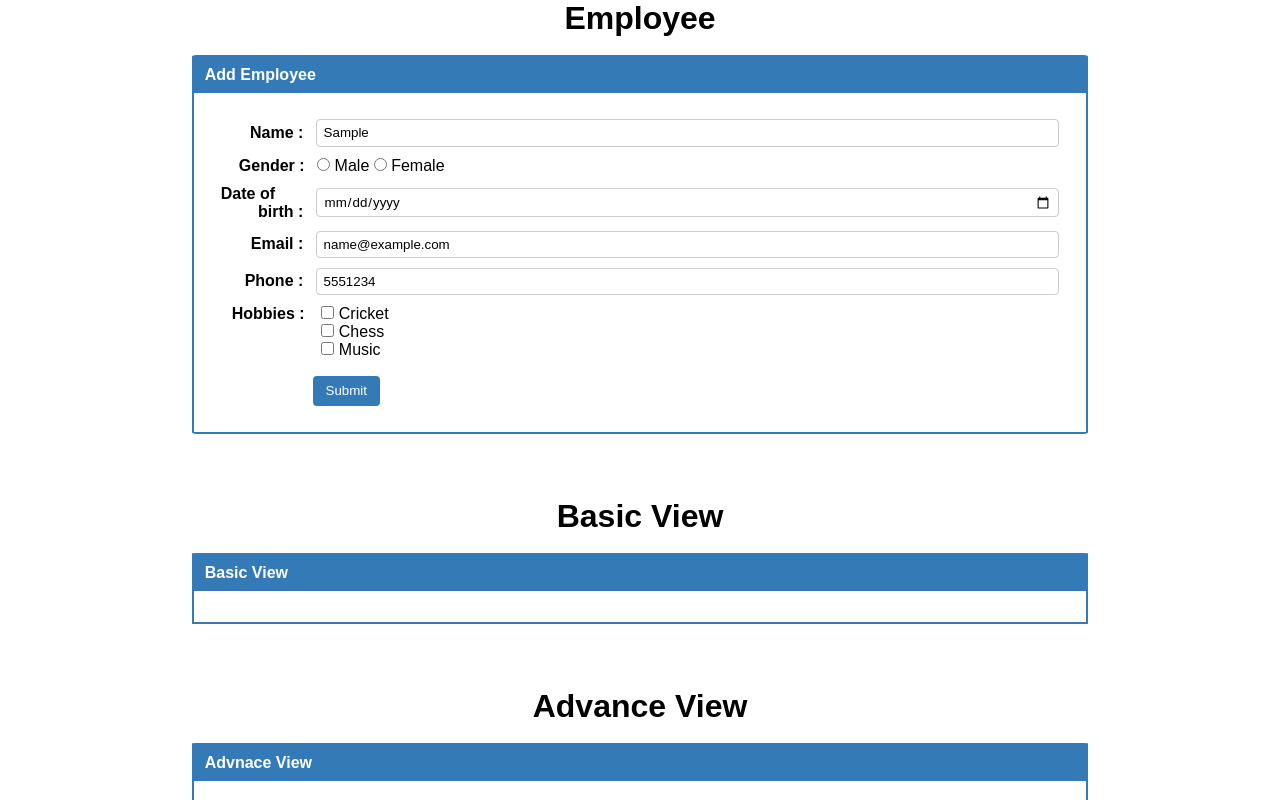
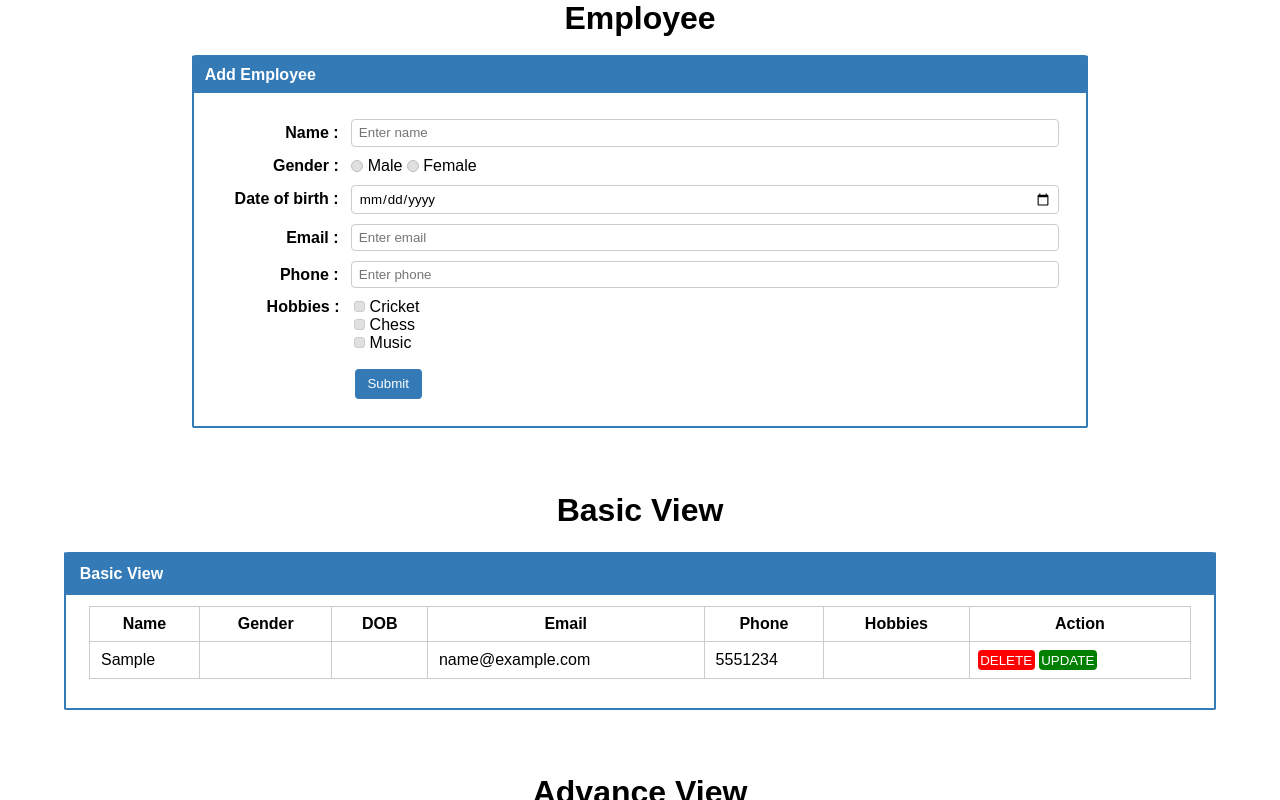
Before and after one commit to sahilswebosmotic/HTML_CSS_JS_TASK, a website: page index.html in a window 1280 px wide. Both pictures are taken after typing "Sample", "Sample", "name@example.com", "5551234" into the empty fields and a click on the button "Submit". Shown: the top 800 px of the page. Drawn offline with Linux system fonts and the light colour scheme; files that its build step writes are made by us from their sources.

Commit message:
Fourth commit

```diff
--- a/index.html
+++ b/index.html
@@ -5,7 +5,7 @@
     <meta http-equiv="X-UA-Compatible" content="IE=edge" />
     <meta name="viewport" content="width=device-width, initial-scale=1.0" />
     <title>Employee</title>
-    <link rel="stylesheet" href="/HTML_CSS_JS/style.css" />
+    <link rel="stylesheet" href="/style.css" />
   </head>
 
   <body>
--- a/src/main.js
+++ b/src/main.js
@@ -9,6 +9,15 @@ export default class Main {
 
   startForm() {
     const form = document.getElementById('employeeForm');
+    const dobInput = document.getElementById('dob');
+    // dates
+    const today = new Date();
+    // Format the date as YYYY-MM-DD
+    const year = today.getFullYear();
+    const month = String(today.getMonth() +1).padStart(2,'0');
+    const day =  String(today.getDate());
+    const maxDate = `${year}-${month}-${day}`;
+    dobInput.max = maxDate;
 
     form.addEventListener('submit', (e) => {
       e.preventDefault();
@@ -16,22 +25,14 @@ export default class Main {
       const nameInput = document.getElementById('name');
       const maleRadio = document.getElementById('male');
       const femaleRadio = document.getElementById('female');
-      const dobInput = document.getElementById('dob');
       const emailInput = document.getElementById('email');
       const phoneInput = document.getElementById('phone');
+
       // gender
       let gender = '';
       if (maleRadio.checked) gender = 'Male';
       else if (femaleRadio.checked) gender = 'Female';
 
-      // dates
-      const today = new Date();
-      // Format the date as YYYY-MM-DD
-      const year = today.getFullYear();
-      const month = today.getMonth().toString().padStart(2, '0');
-      const day = today.getDate().toString().padStart(2, '0');
-      const maxDate = `${year}-${month}-${day}`;
-      dobInput.setAttribute('max', maxDate);
 
       // hobbies
       const hobbyInputs = document.querySelectorAll('input[name="hobby"]:checked');
@@ -50,15 +51,15 @@ export default class Main {
         hobbies,
       };
 
-      if (!employeeData.name || !employeeData.email || !employeeData.gender) {
-        alert("Name, Email and Gender are required");
-        return;
-      }
+      // if (!employeeData.name || !employeeData.email || !employeeData.gender) {
+      //   alert("Name, Email and Gender are required");
+      //   return;
+      // }
 
-      if (employeeData.name.length < 4 || employeeData.name.length > 20) {
-        alert("Name must be between 4 and 20 characters");
-        return;
-      }
+      // if (employeeData.name.length < 4 || employeeData.name.length > 20) {
+      //   alert("Name must be between 4 and 20 characters");
+      //   return;
+      // }
 
       // this.employees.push(employeeData);
       if (this.editIn !== null) {
@@ -99,7 +100,10 @@ export default class Main {
       const th = document.createElement('th');
       th.innerText = text;
       th.style.border = '1px solid #ccc';
-      // th.style.padding = '8px';
+      // th.style.textAlign='left';
+      // th.style.paddingLeft='1.5%';
+      // th.style.width='fit-content';
+      th.style.padding = '8px';
       headerRow.appendChild(th);
     });
 
@@ -115,15 +119,20 @@ export default class Main {
         const td = document.createElement('td');
         td.innerText = value;
         td.style.border = '1px solid #ccc';
+        td.style.textAlign = 'left';
+        td.style.paddingLeft = '1%';
         row.appendChild(td);
       });
 
       const td = document.createElement('td');
-      td.style.display = 'flex';
+      // td.style.display = 'flex';
       td.style.justifyContent = 'center';
+      td.style.textAlign = 'left';
+      td.style.paddingTop = '1.25px';
       td.style.borderRight = '1px solid #ccc';
       td.style.borderBottom = '1px solid #ccc';
       td.style.padding = '8px';
+
 
       const del_btn = document.createElement('button');
       del_btn.textContent = 'DELETE';
@@ -174,6 +183,8 @@ export default class Main {
     thaction.innerText = 'Action';
     thaction.style.border = '1px solid #ccc';
     thaction.style.padding = '8px';
+    // thaction.style.textAlign = 'left';
+    // thaction.style.paddingLeft = '1.5%';
     headerRow.appendChild(thaction);
 
     table.appendChild(tbody);
@@ -206,8 +217,10 @@ export default class Main {
 
       const th = document.createElement('th');
       th.innerText = header.label;
+      th.style.textAlign = 'left';
+      th.style.padding = '8px';
+      th.style.paddingLeft = '1.5%';
       th.style.border = '1px solid #ccc';
-      th.style.padding = '8px';
       row.appendChild(th);
 
       data.forEach((emp) => {
@@ -224,7 +237,8 @@ export default class Main {
     const th = document.createElement('th');
     th.innerText = 'Action';
     th.style.border = '1px solid #ccc';
-    th.style.padding = '8px';
+    th.style.textAlign = 'left';
+    th.style.paddingLeft = '1.5%';
     bottom_row.appendChild(th);
 
     data.forEach((emp, index) => {
--- a/style.css
+++ b/style.css
@@ -1,7 +1,7 @@
-/*  RESET*/
 * {
   margin: 0;
   padding: 0;
+  /* background-color: darkgrey; */
   box-sizing: border-box;
   font-family: Arial, sans-serif;
 }
@@ -18,7 +18,6 @@
 .section-headind {
   text-align: center;
   margin-bottom: 2%;
-  /* font-size: 1%; */
 }
 
 /* CARD  */
@@ -40,8 +39,7 @@
 }
 
 /* ROWS */
-.form-property
-/* .hobbies { */{
+.form-property {
   display: flex;
   align-items: center;
   width: 100%;
@@ -51,7 +49,7 @@
 
 /* LABEL */
 .form-label {
-  width: 10%;
+  width: 15%;
   font-weight: 700;
   text-align-last: right;
 }
@@ -64,44 +62,132 @@
   border-radius: 4px;
 }
 
-/* Gender */
-.hobbies{
+.hobbies {
   display: flex;
+  gap: 0.75%;
 }
+
 .inline-options {
-  column-gap:4%;
+  /* display: flex; */
+  gap: 1.2%;
+  width: 90%;
 }
 
 /* Hobbies */
 .hobbies-options {
+  /* row-gap: 4%; */
   display: flex;
   flex-direction: column;
-  padding: 0% 2%;
+  width: 90%;
+  padding: 0% 1%;
+}
+
+/* input[name='gender'] ,
+input[name='hobby'] {
+accent-color: #337ab7;
+} */
+
+input[name='hobby'] {
+  width: 11px;
+  height: 11px;
+  appearance: none;
+  -webkit-appearance: none;
+  border: 1px solid #ccc;
+  border-radius: 3px;
+  background-color: #e0e0e0;
+  cursor: pointer;
+  position: relative;
+}
+
+input[name='hobby']:checked {
+  background-color: grey;
+  border-color: #337ab7;
+}
+
+input[name='hobby']:checked::after {
+  content: '';
+  position: absolute;
+  left: 3px;
+  top: 0px;
+  width: 3px;
+  height: 6px;
+  border: solid white;
+  border-width: 0 2px 2px 0;
+  transform: rotate(45deg);
 }
 
 
-input[name="hobby"],input[name="gender"]{
-  accent-color: grey;
+/* input[name='gender'] {
+  width: 11px;
+  height: 11px;
+  appearance: none;
+  -webkit-appearance: none;
+  border: 1px solid #ccc;
+  border-radius: 50%;
+  background-color: #e0e0e0;
+  cursor: pointer;
+  position: relative;
 }
+  */
+
+input[name="gender"] {
+  width: 12px;
+  height: 12px;
+  appearance: none;
+  -webkit-appearance: none;
+  border: 1px solid #bdbdbd;
+  border-radius: 50%;
+  background-color: #e0e0e0;
+  cursor: pointer;
+  position: relative;
+  vertical-align: middle;
+}
+
+input[name="gender"]:checked{
+  background-color: #fff; /* checked state */
+  border-color: 1px solid #e0e0e0;
+}
+
+/* checked state */
+input[name="gender"]:checked::after {
+  content: "";
+  position: absolute;
+  top: 15%;
+  left: 15%;
+  justify-self: center;
+  align-self: center;
+  width: 70%;
+  height: 70%;
+  background-color: grey;
+  border-radius: 50%;
+}
+
+input[name="gender"]:focus-visible {
+  outline: 2px solid #337ab7;
+  outline-offset: 2px;
+}
+
+
+
+
 /* Button */
-.sub-btn{
+.sub-btn {
   padding: 2% 0% 0% 0%;
 }
 
 .submit-btn {
-  padding: 0.90% 1.5%;
+  padding: 0.9% 1.5%;
   background-color: #337ab7;
   border: none;
   border-radius: 4px;
   color: white;
-  margin-left: 11%;
+  margin-left: 16%;
   cursor: pointer;
 }
 
-
 .basic-view {
   width: 90%;
-  max-width: 70%;
+  max-width: 100%;
   margin: 5% auto;
   display: flex;
   flex-direction: column;
@@ -119,17 +205,15 @@ input[name="hobby"],input[name="gender"]{
   font-weight: 700;
 }
 
-.basic-view-table{
+.basic-view-table {
   max-width: 100%;
   padding: 1% 2% 2.5% 2%;
   overflow-x: scroll;
 }
 
-
-
 .advance-view {
   width: 90%;
-  max-width: 70%;
+  max-width: 100%;
   margin: 5% auto;
   display: flex;
   flex-direction: column;
@@ -147,14 +231,13 @@ input[name="hobby"],input[name="gender"]{
   font-weight: 700;
 }
 
-.advance-view-table{
+.advance-view-table {
   max-width: 100%;
   padding: 1% 2% 2.5% 2%;
   overflow-x: scroll;
 }
 
-
-.del-btn{
+.del-btn {
   padding: 1.25% 1.25%;
   background-color: red;
   border: none;
@@ -163,26 +246,32 @@ input[name="hobby"],input[name="gender"]{
   cursor: pointer;
 }
 
-.up-btn{
+.up-btn {
   padding: 1.25% 1.25%;
   background-color: green;
   border: none;
   border-radius: 4px;
   color: white;
-  margin-left: 5%;
+  margin-left: 2%;
   cursor: pointer;
 }
 
+@media (max-width: 768px) {
 
-@media (max-width: 768px) {
-  .section-headind{
+  .section-headind {
     font-size: 140%;
   }
+
   .Employee {
     max-width: 100%;
   }
 
-  .basic-view{
+  .basic-view {
+    /* max-height: 100%; */
+    max-width: 100%;
+  }
+
+  .advance-view {
     max-width: 100%;
   }
 
@@ -198,7 +287,7 @@ input[name="hobby"],input[name="gender"]{
 
   .form-label {
     width: 100%;
-      text-align-last: left;
+    text-align-last: left;
   }
 
   .form-input,
```
